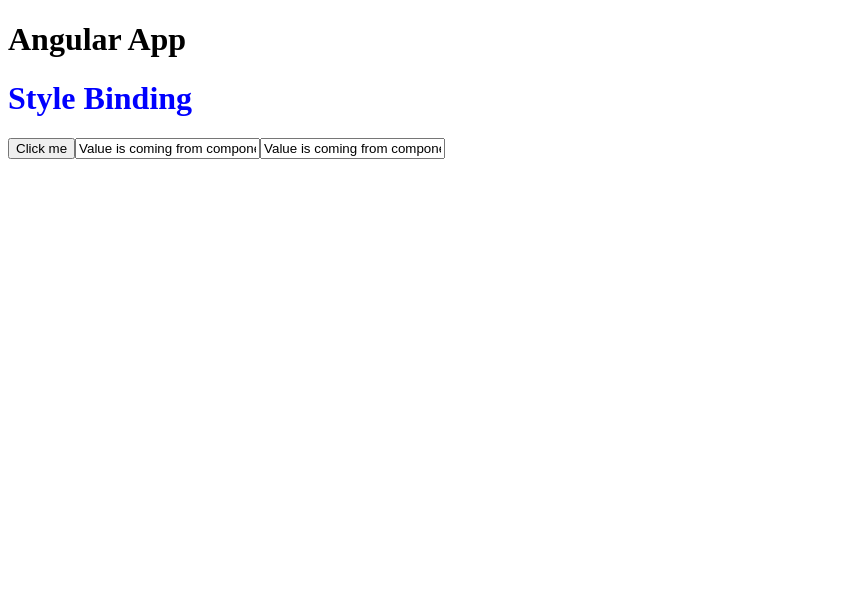
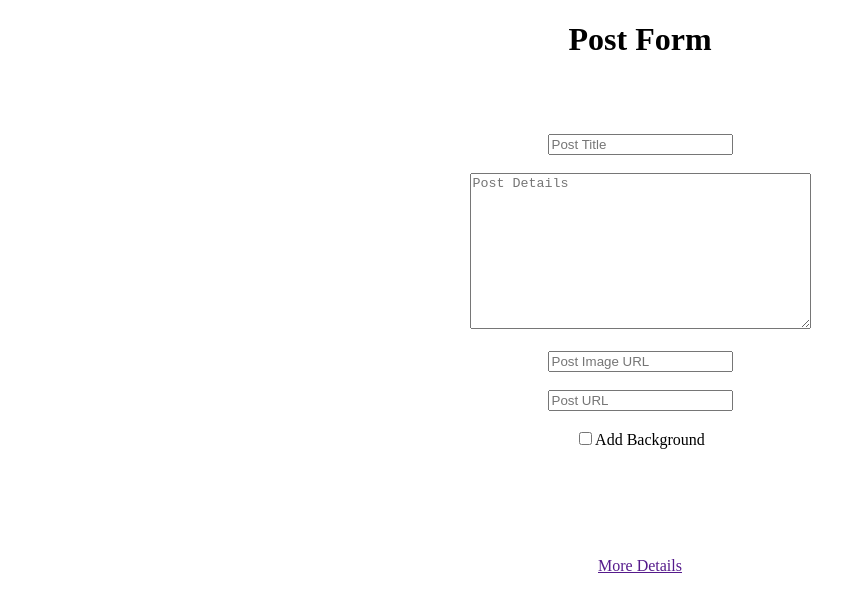
Before and after one commit to barbellfan/AngIntro, an Angular app: page / in a window 1280 px wide. Shown: the top 612 px of the page, without its empty margins (0-866 px from the left). Built offline with nearby package versions, Linux system fonts and the light colour scheme.

Commit message:
Checking in my solution for task. Checkbox does not change background color of that label for some reason.

```diff
--- a/src/app/app.component.css
+++ b/src/app/app.component.css
@@ -1,3 +1,3 @@
-.text-red {
-  color: red;
+.center {
+  text-align: center;
 }
--- a/src/app/app.component.html
+++ b/src/app/app.component.html
@@ -1,13 +1,22 @@
-<!-- class binding -->
-<h1 [class.text-red]="bool">Angular App</h1>
-
-<!-- style binding -->
-<h1 [style.color] = " bool ? 'red' : 'blue'" >Style Binding</h1>
-
-<!-- event bindingvsc -->
-<button (click)="buttonClick()">Click me</button>
-
-<!-- one way and two way data binding -->
-<input type="text" [value]="textValue" (keyup.enter)="onKeyUp()">
-
-<input type="text" [(ngModel)]="textValue" (keyup.enter)="onKeyUp()">
+<h1 class="center">Post Form</h1>
+<div class="center">&nbsp;</div>
+<div class="center">&nbsp;</div>
+<div class="center">&nbsp;</div>
+<div class="center"><input type="text" placeholder="Post Title" [(ngModel)]="postFormText"></div>
+<div class="center">&nbsp;</div>
+<div class="center"><textarea cols="40" rows="10" placeholder="Post Details" [(ngModel)]="postDetailsText"></textarea></div>
+<div class="center">&nbsp;</div>
+<div class="center"><input type="text" placeholder="Post Image URL" [(ngModel)]="postImageUrl"></div>
+<div class="center">&nbsp;</div>
+<div class="center"><input type="text" placeholder="Post URL" [(ngModel)]="postUrl"></div>
+<div class="center">&nbsp;</div>
+<div class="center"><input type="checkbox" [(ngModel)]='isChecked' (change)="toggleChecked($event)">Add Background</div>
+<div class="center">&nbsp;</div>
+<div class="center">&nbsp;</div>
+<div class="center"><label style="background-color: [myColor];">{{ postFormText }}</label></div>
+<div class="center">&nbsp;</div>
+<div class="center"><label>{{ postDetailsText }}</label></div>
+<div class="center">&nbsp;</div>
+<div class="center"><img src="{{ postImageUrl }}" alt=""></div>
+<div class="center">&nbsp;</div>
+<div class="center" style="border: 1px;"><a href="{{ postUrl }}" target="_blank">More Details</a></div>
--- a/src/app/app.component.ts
+++ b/src/app/app.component.ts
@@ -1,4 +1,4 @@
-import { Component } from '@angular/core';
+import { Component, ElementRef, ViewChild } from '@angular/core';
 
 import { PostComponent } from './post/post.component';
 
@@ -8,17 +8,23 @@
   styleUrls: ['./app.component.css']
 })
 export class AppComponent {
-  bool: boolean = false;
+  postFormText: string = '';
+  postDetailsText: string = '';
+  postImageUrl: string = '';
+  postUrl: string = '';
+  myColor: string = 'yellow';
+  isChecked: boolean = false;
 
-  userNamex: string = '';
-  textValue: string = 'Value is coming from component'
+  toggleChecked($event: Event) {
+    if (this.isChecked) {
+      this.myColor = 'yellow';
+    } else {
+      this.myColor = 'white';
+    }
 
-  buttonClick() {
-    console.log("Button click event worked");
-  }
-
-  onKeyUp() {
-    console.log(this.textValue);
-
+    this.isChecked = !this.isChecked;
   }
 }
+// finish up the task, then check the solution video
+// sample image link
+// https://smaller-pictures.appspot.com/images/dreamstime_xxl_65780868_small.jpg
```
